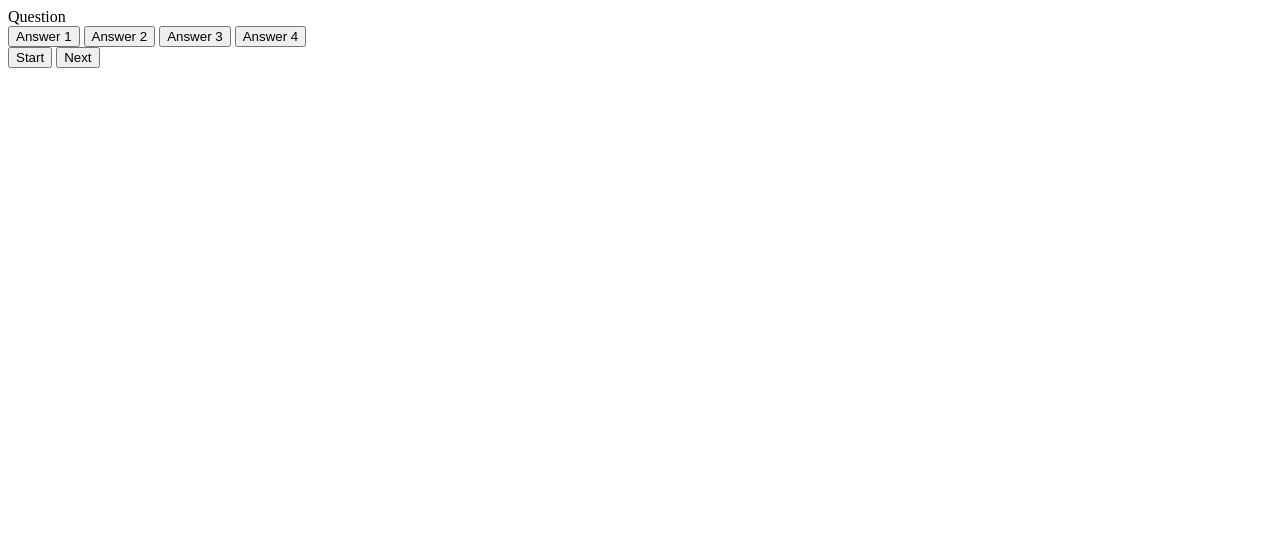
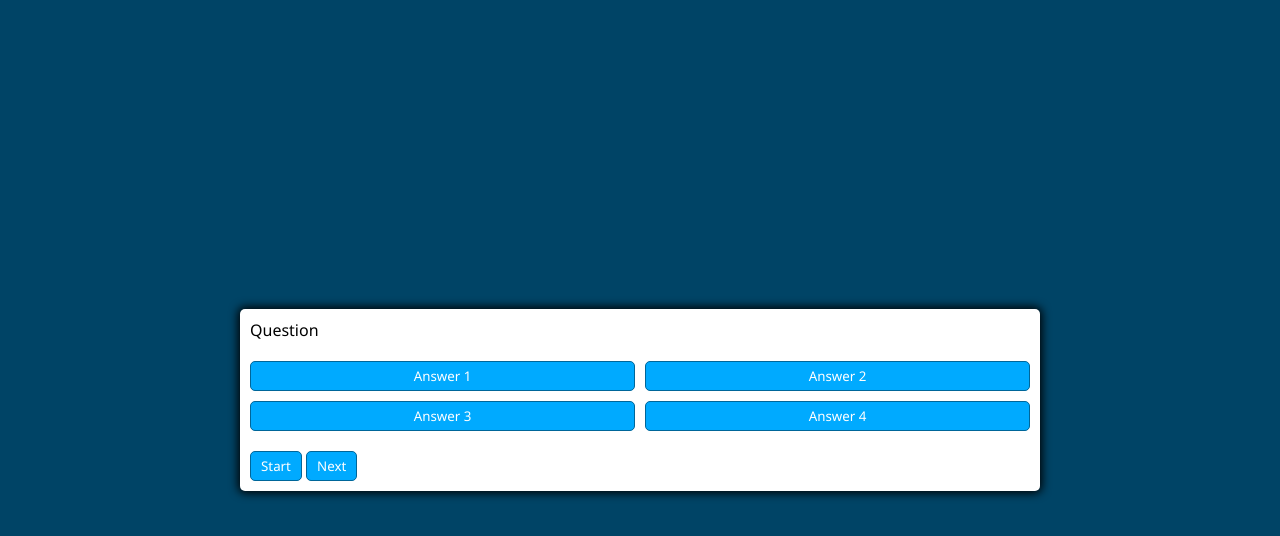
Before and after one commit to Sam-WardPickering/quiz-app, a plain HTML site: page index.html in a window 1280 px wide. Drawn offline with Linux system fonts and the light colour scheme.

Commit message:
Add styles

```diff
--- a/index.html
+++ b/index.html
@@ -5,6 +5,7 @@
     <meta http-equiv="X-UA-Compatible" content="IE=edge">
     <meta name="viewport" content="width=device-width, initial-scale=1.0">
     <link rel="stylesheet" href="./styles.css">
+    <script defer src="app.js"></script>
     <title>QUIZ APP</title>
 </head>
 <body>
--- a/styles.css
+++ b/styles.css
@@ -0,0 +1,68 @@
+*, *::before, *::after {
+    box-sizing: border-box;
+    font-family:'Segoe UI', Tahoma, Geneva, Verdana, sans-serif;
+}
+
+:root {
+    --hue-neutral: 200;
+    --hue-wrong: 0;
+    --hue-correct: 145;
+}
+
+body {
+    --hue:var(--hue-neutral);
+    margin: 0;
+    padding: 0;
+    display: flex;
+    justify-content: center;
+    align-items: center;
+    width: 100vw;
+    height: 100vh;
+    background-color: hsl(var(--hue), 100%, 20%);
+}
+
+body.correct {
+    --hue: var(--hue-correct);
+}
+
+body.wrong {
+    --hue: var(--hue-wrong);
+}
+
+.container {
+    width: 800px;
+    max-width: 80%;
+    background-color: white;
+    border-radius: 5px;
+    padding: 10px;
+    box-shadow: 0 0 10px 2px;
+}
+
+.btn-grid {
+    display: grid;
+    grid-template-columns: repeat(2, auto);
+    gap: 10px;
+    margin: 20px 0;
+}
+
+.btn {
+    --hue: var(--hue-neutral);
+    border: 1px solid hsl(var(--hue), 100%, 30%);
+    background-color: hsl(var(--hue), 100%, 50%);
+    border-radius: 5px;
+    padding: 5px 10px;
+    color: white;
+    outline: none;
+}
+
+.btn:hover {
+    border-color: black;
+}
+
+.btn.correct {
+    --hue: var(--hue-correct);
+}
+
+.btn.wrong {
+    --hue: var(--hue-wrong);
+}
```
